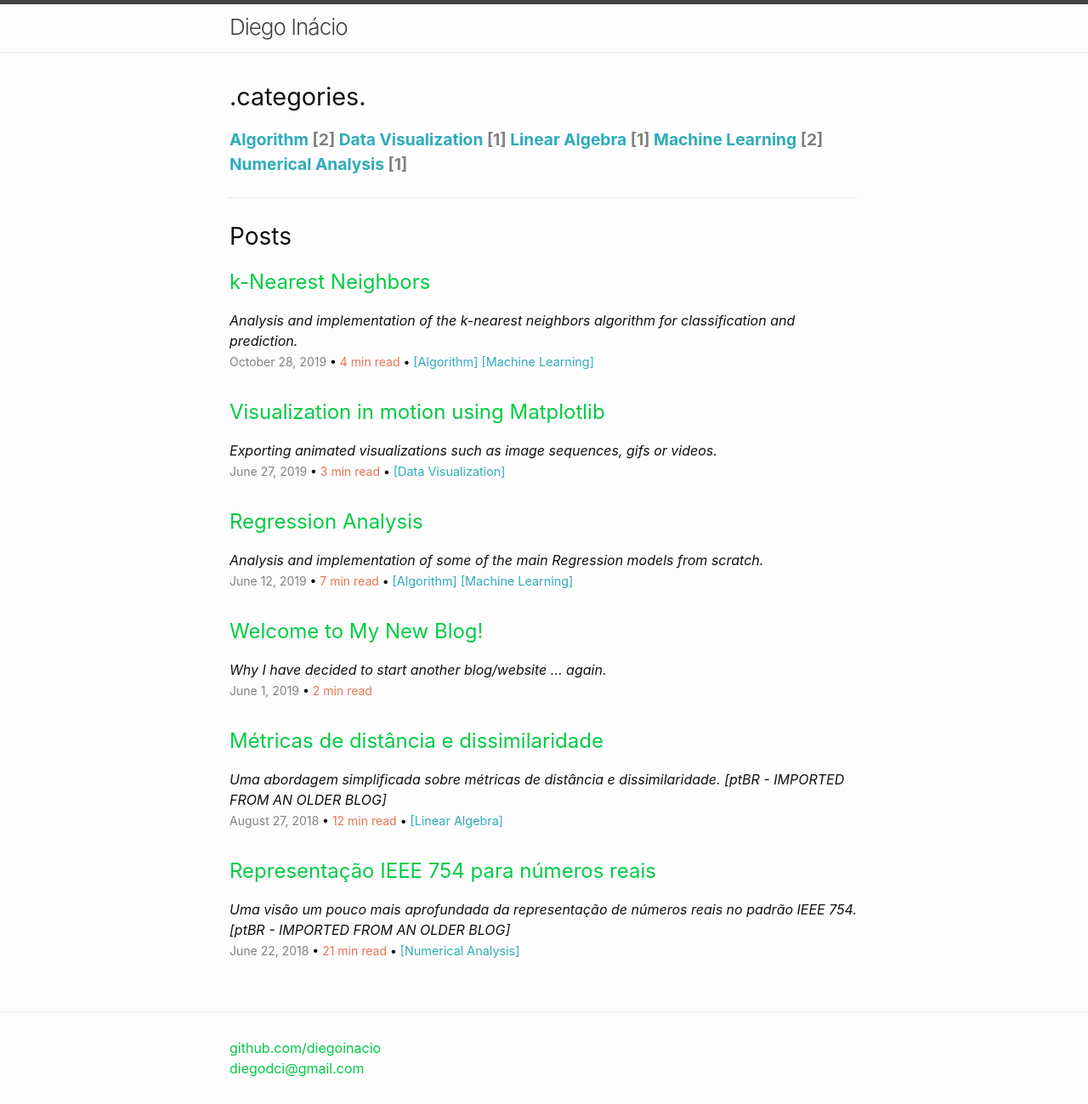
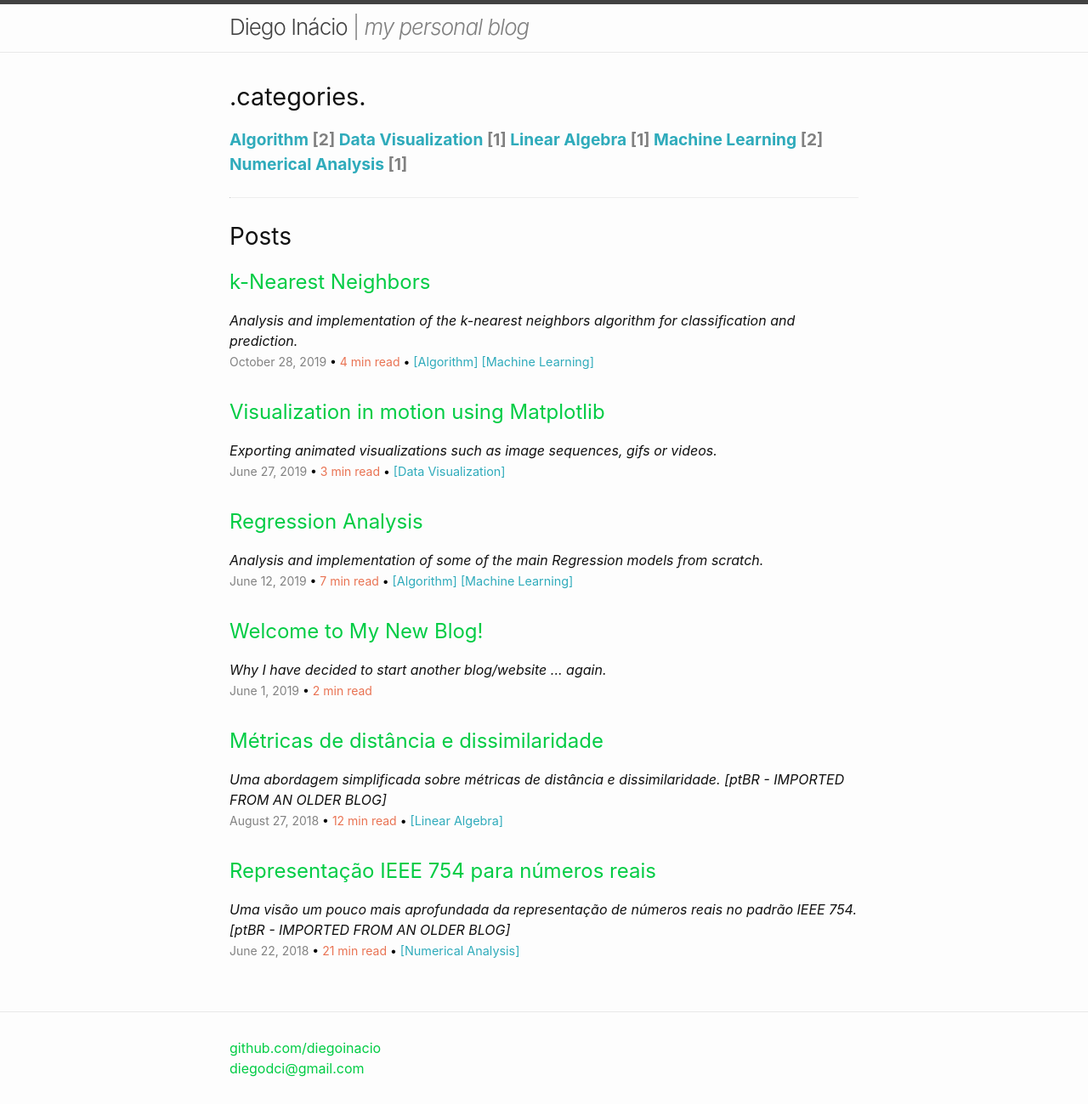
Before and after one commit to diegoinacio/blog, a Jekyll site: the page built from index.html, in a window 1280 px wide. Shown: the whole page at 85% size. Built offline with Jekyll 4.4.1, drawn with Linux system fonts in a browser that asks for light colours.

Commit message:
Update layout
Change header and include "my personal blog"

```diff
--- a/_includes/header.html
+++ b/_includes/header.html
@@ -3,7 +3,7 @@
   <div class="wrapper">
     {%- assign default_paths = site.pages | map: "path" -%}
     {%- assign page_paths = site.header_pages | default: default_paths -%}
-    <a class="site-title" rel="author" href="{{ "/" | relative_url }}">{{ site.title | escape }}</a>
+    <a class="site-title" rel="author" href="{{ "/" | relative_url }}">{{ site.title | escape }}<span style="color: gray;"> | <em>{{ site.description | escape }}</em></span></a>
 
     {%- if page_paths -%}
       <nav class="site-nav">
```
